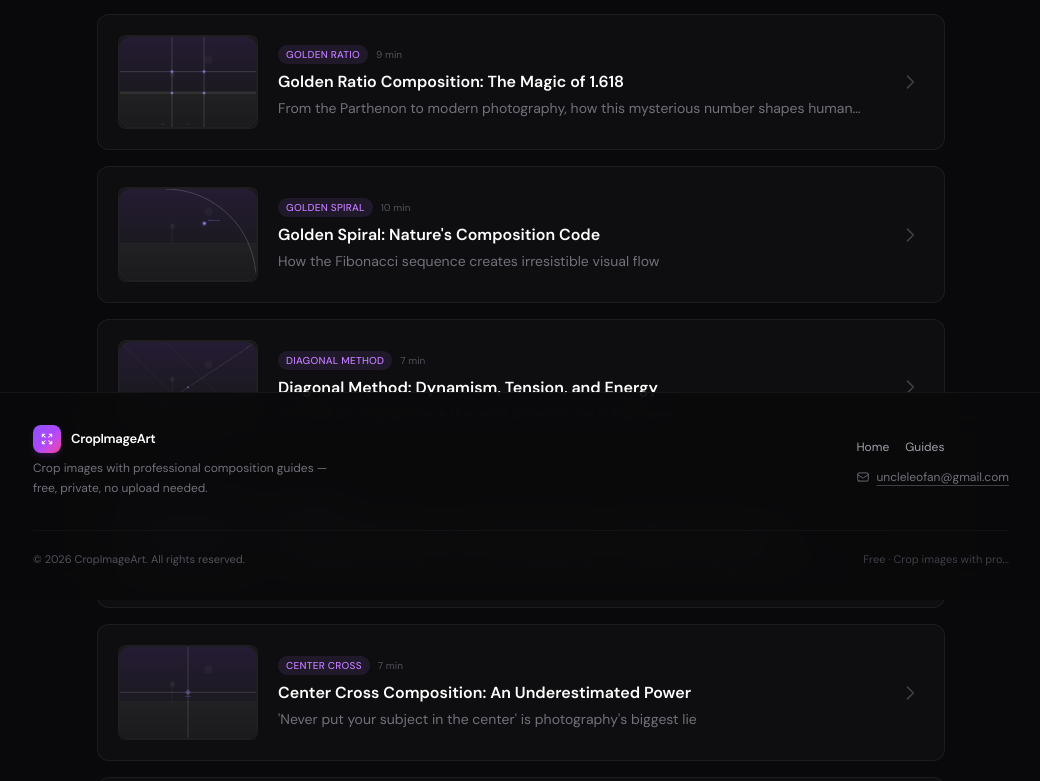
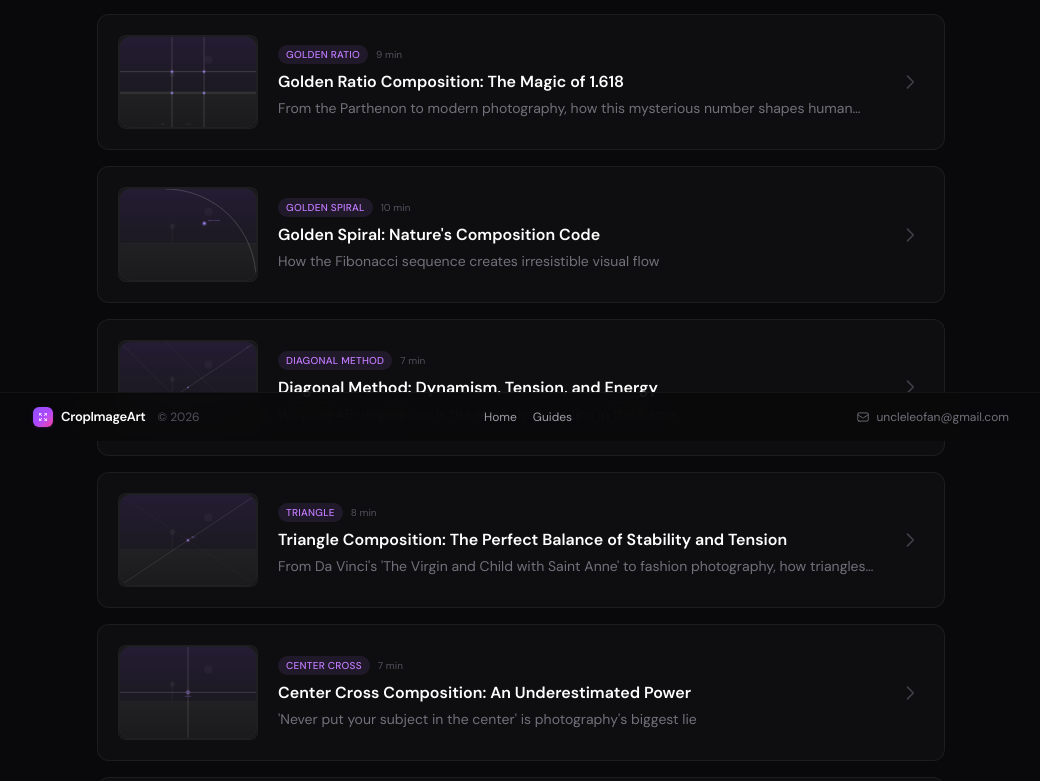
Before and after one commit to uncleleonfan/cropimageart, a Next.js app: page /blog in a window 1280 px wide. Shown: the part 408-1189 px from the top of the page, without its empty margins (119-1159 px from the left). Built offline with nearby package versions, Linux system fonts and the light colour scheme.

Commit message:
compact footer to single line

```diff
--- a/src/app/components/Footer.tsx
+++ b/src/app/components/Footer.tsx
@@ -14,14 +14,13 @@ export default function Footer() {
 
   return (
     <footer className="border-t border-zinc-800/40 bg-zinc-950/90 backdrop-blur-xl">
-      <div className="max-w-5xl mx-auto px-6 py-8">
-        <div className="flex flex-col md:flex-row items-start md:items-center justify-between gap-6">
-          {/* Left: Brand */}
-          <div className="flex flex-col gap-1.5">
-            <Link href="/" className="flex items-center gap-2.5 group">
-              <div className="w-7 h-7 rounded-lg bg-gradient-to-br from-violet-500 via-purple-500 to-pink-500 flex items-center justify-center shadow-md shadow-purple-500/15 group-hover:shadow-purple-500/30 transition-shadow">
+      <div className="max-w-5xl mx-auto px-6 py-3.5 flex items-center justify-between gap-4 text-[12px]">
+        {/* Left: Brand + Copyright */}
+        <div className="flex items-center gap-3 text-zinc-500 min-w-0">
+          <Link href="/" className="flex items-center gap-2 shrink-0 group">
+            <div className="w-5 h-5 rounded-md bg-gradient-to-br from-violet-500 via-purple-500 to-pink-500 flex items-center justify-center shadow-sm shadow-purple-500/15 group-hover:shadow-purple-500/30 transition-shadow">
               <svg
-                  className="w-3.5 h-3.5 text-white"
+                className="w-2.5 h-2.5 text-white"
                 fill="none"
                 stroke="currentColor"
                 viewBox="0 0 24 24"
@@ -38,14 +37,13 @@ export default function Footer() {
               {t(lang, "siteName")}
             </span>
           </Link>
-            <p className="text-[12px] text-zinc-500 max-w-xs leading-relaxed">
-              {t(lang, "footerDesc")}
-            </p>
+          <span className="hidden sm:inline text-zinc-600">
+            &copy; {new Date().getFullYear()}
+          </span>
         </div>
 
-          {/* Right: Links + Contact */}
-          <div className="flex flex-col gap-3 text-[12px]">
-            <div className="flex items-center gap-4">
+        {/* Center: Links */}
+        <div className="flex items-center gap-4 shrink-0">
           <Link
             href="/"
             className="text-zinc-400 hover:text-white transition-colors"
@@ -60,30 +58,19 @@ export default function Footer() {
           </Link>
         </div>
 
-            <div className="flex items-center gap-1.5 text-zinc-500">
+        {/* Right: Contact */}
+        <div className="flex items-center gap-1.5 text-zinc-500 shrink-0">
           <svg className="w-3.5 h-3.5" fill="none" stroke="currentColor" viewBox="0 0 24 24">
             <path strokeLinecap="round" strokeLinejoin="round" strokeWidth={1.5} d="M3 8l7.89 5.26a2 2 0 002.22 0L21 8M5 19h14a2 2 0 002-2V7a2 2 0 00-2-2H5a2 2 0 00-2 2v10a2 2 0 002 2z" />
           </svg>
           <a
             href="mailto:uncleleofan@gmail.com"
-                className="hover:text-white transition-colors underline underline-offset-4 decoration-zinc-700 hover:decoration-purple-400"
+            className="hover:text-white transition-colors"
           >
             uncleleofan@gmail.com
           </a>
         </div>
       </div>
-        </div>
-
-        {/* Bottom bar */}
-        <div className="mt-8 pt-5 border-t border-zinc-800/30 flex flex-col sm:flex-row items-start sm:items-center justify-between gap-3 text-[11px] text-zinc-600">
-          <span>
-            &copy; {new Date().getFullYear()} CropImageArt. {t(lang, "footerRights")}
-          </span>
-          <span className="text-zinc-700">
-            {t(lang, "free")} &middot; {t(lang, "uploadDesc").slice(0, 20)}...
-          </span>
-        </div>
-      </div>
     </footer>
   );
 }
```
Lines whose indentation alone changed are shown as unchanged.
